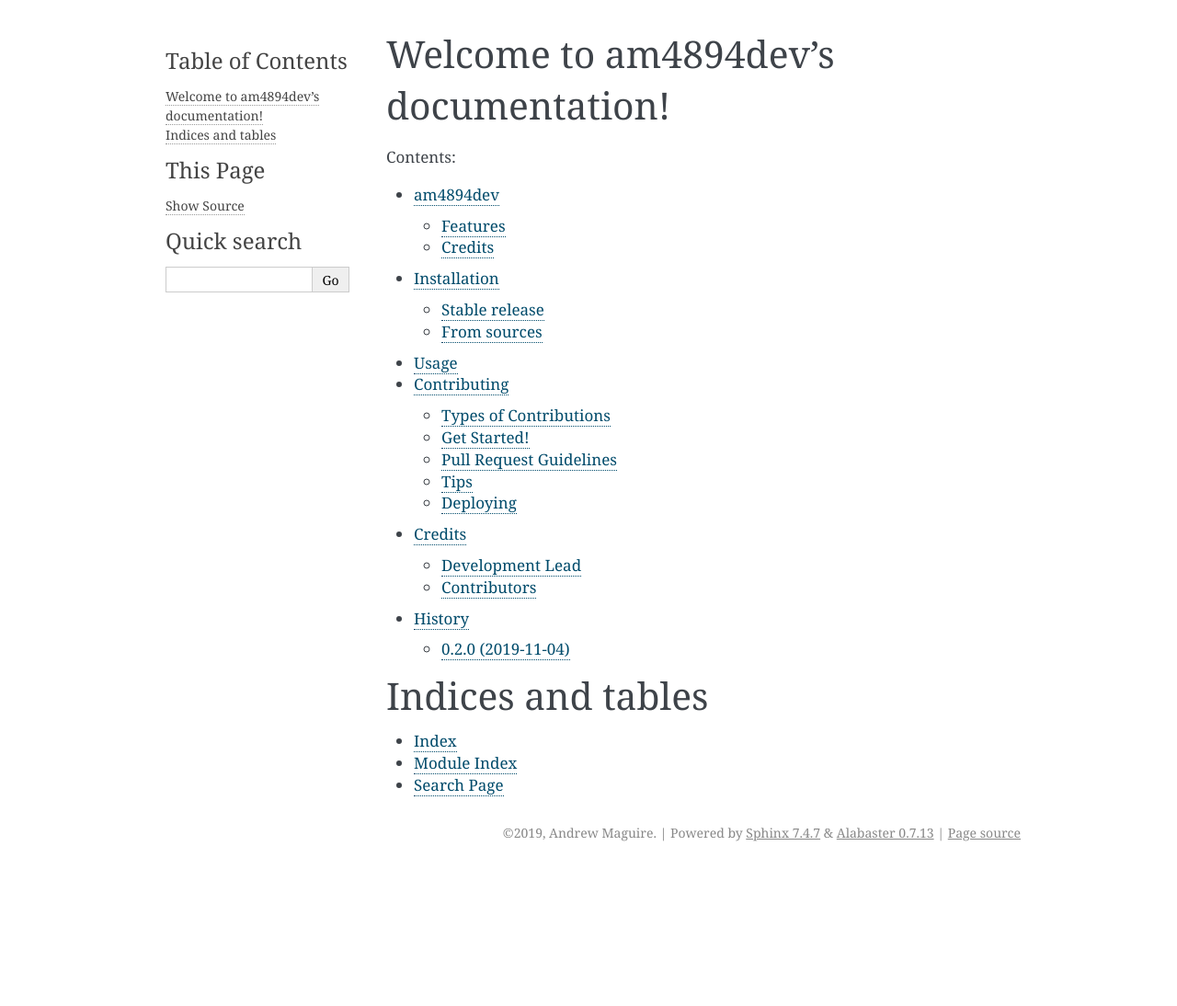
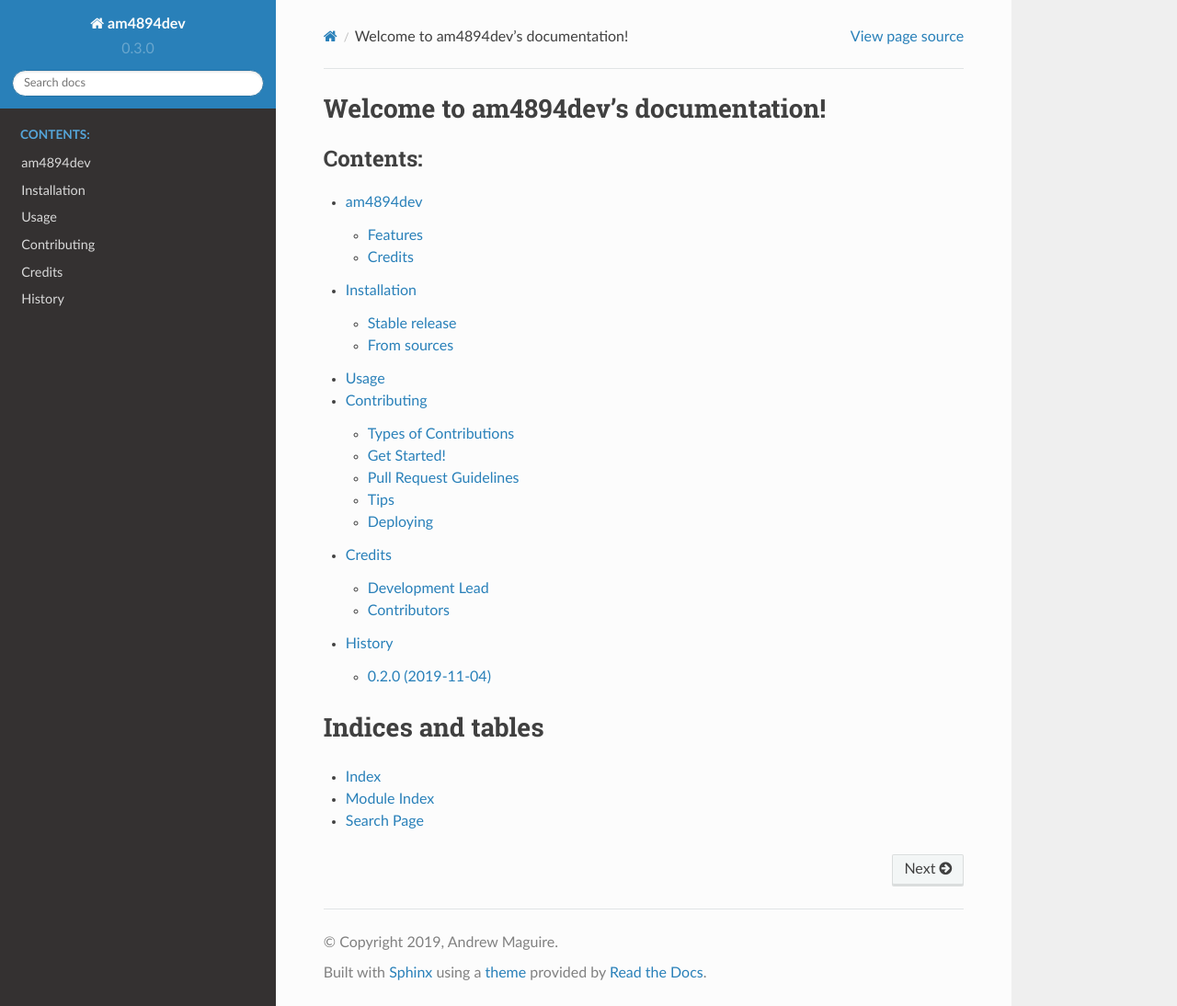
Before and after one commit to andrewm4894/am4894dev, a Sphinx documentation site: the page built from docs/index.rst, in a window 1280 px wide and 1094 px high. Shown: the whole window at 92% size. Built offline with Sphinx 7.4.7 and the Read the Docs theme 2.0.0, drawn with Linux system fonts in a browser that asks for light colours; pages that are not in the unit, such as notebooks, are missing from menus.

Commit message:
updateing readthedocs theme

```diff
--- a/docs/conf.py
+++ b/docs/conf.py
@@ -22,6 +22,8 @@ import os
 import sys
 sys.path.insert(0, os.path.abspath('..'))
 
+import sphinx_rtd_theme
+
 import am4894dev
 
 # -- General configuration ---------------------------------------------
@@ -32,7 +34,7 @@ import am4894dev
 
 # Add any Sphinx extension module names here, as strings. They can be
 # extensions coming with Sphinx (named 'sphinx.ext.*') or your custom ones.
-extensions = ['sphinx.ext.autodoc', 'sphinx.ext.viewcode']
+extensions = ['sphinx.ext.autodoc', 'sphinx.ext.viewcode','sphinx_rtd_theme']
 
 # Add any paths that contain templates here, relative to this directory.
 templates_path = ['_templates']
@@ -84,7 +86,7 @@ todo_include_todos = False
 # The theme to use for HTML and HTML Help pages.  See the documentation for
 # a list of builtin themes.
 #
-html_theme = 'alabaster'
+html_theme = 'sphinx_rtd_theme'
 
 # Theme options are theme-specific and customize the look and feel of a
 # theme further.  For a list of options available for each theme, see the
--- a/requirements_dev.txt
+++ b/requirements_dev.txt
@@ -9,6 +9,7 @@ tox==3.14.0
 coverage==4.5.4
 Sphinx==1.8.5
 twine==1.14.0
+sphinx-rtd-theme==0.4.3
 
 pytest==4.6.5
 pytest-runner==5.1
```
